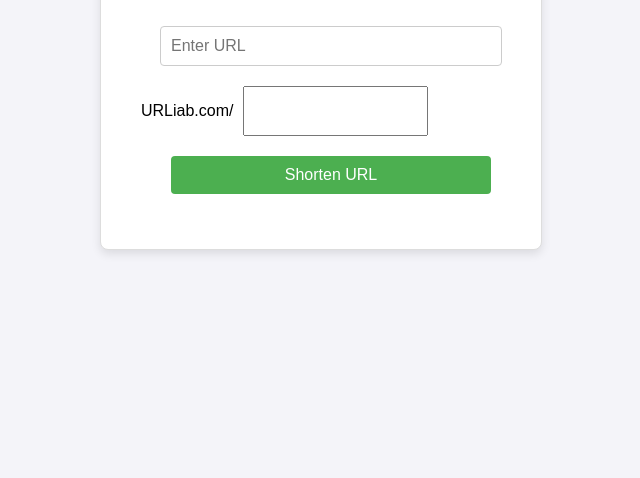
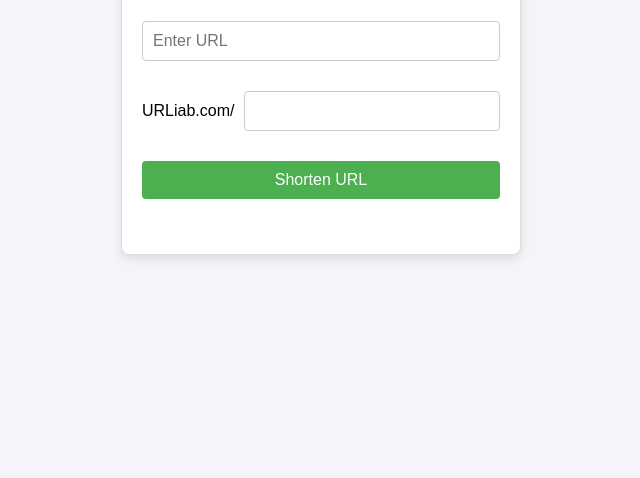
Before and after one commit to Zappls/URL-shortener, a plain HTML site: page index.html in a window 1280 px wide. Shown: the part 322-800 px from the top of the page, without its empty margins (319-959 px from the left). Drawn offline with Linux system fonts and the light colour scheme.

Commit message:
improved css a bit

```diff
--- a/index.html
+++ b/index.html
@@ -1,23 +1,24 @@
 <!DOCTYPE html>
 <html lang="en">
   <head>
-    <meta charset="UTF-8">
-    <meta name="viewport" content="width=device-width, initial-scale=1.0">
+    <meta charset="UTF-8" />
+    <meta name="viewport" content="width=device-width, initial-scale=1.0" />
     <title>URL Shortener</title>
-    <link rel="stylesheet" href="styles.css">
+    <link rel="stylesheet" href="styles.css" />
   </head>
   <body>
-
     <div class="container">
       <h1>URL Shortener</h1>
+      <div id="urlFormDiv">
         <form id="urlForm">
-        <input type="url" id="longUrl" placeholder="Enter URL" required>
+          <input type="url" id="longUrl" placeholder="Enter URL" required />
           <div id="customShortCodeDiv">
-            <p>URLiab.com/</p>
-            <input type="text" id="shortCode">
+            <label for="shortCode">URLiab.com/</label>
+            <input type="text" id="shortCode" />
           </div>
           <button type="submit">Shorten URL</button>
         </form>
+      </div>
       <div class="result" id="shortUrlDisplay"></div>
     </div>
 
--- a/styles.css
+++ b/styles.css
@@ -1,3 +1,8 @@
+/* CSS */
+* {
+  box-sizing: border-box; /* Include padding and border in element's width and height */
+}
+
 body {
   font-family: Arial, sans-serif;
   display: flex;
@@ -7,6 +12,11 @@
   margin: 0;
   background-color: #f4f4f9;
 }
+
+label {
+  align-self: center;
+}
+
 .container {
   text-align: center;
   display: flex;
@@ -18,34 +28,60 @@
   width: 400px;
   box-shadow: 0px 4px 10px rgba(0, 0, 0, 0.1);
 }
-#customShortCodeDiv {
+
+#urlForm {
   display: flex;
-    flex-direction: row;
-    gap: 10px;
-    padding: 10px 10px;
-}
-#urlForm {
-    padding: 10px;
+  flex-direction: column;
   width: 100%;
 }
-input[type="url"], button {
-    width: 80%;
+#urlFormDiv * {
+  margin: 10px 0;
+}
+#longUrl {
+  width: 100%; /* Full width of form */
   padding: 10px;
-    margin: 10px 0px;
   border-radius: 4px;
   border: 1px solid #ccc;
   font-size: 1rem;
-    align-self: center;
+  margin-bottom: 10px;
 }
+
+#customShortCodeDiv {
+  display: flex;
+  gap: 10px;
+  justify-content: center;
+  align-items: center;
+  width: 100%; /* Ensures it takes up the full width */
+}
+
+#customShortCodeDiv label {
+  flex-shrink: 0; /* Prevents label from shrinking */
+}
+
+#customShortCodeDiv input {
+  flex-grow: 1; /* Fills remaining space */
+  padding: 10px;
+  border-radius: 4px;
+  border: 1px solid #ccc;
+  font-size: 1rem;
+}
+
 button {
-    background-color: #4CAF50;
+  width: 100%; /* Matches width of #longUrl */
+  padding: 10px;
+  margin: 10px 0;
+  border-radius: 4px;
+  background-color: #4caf50;
   color: white;
   border: none;
+  font-size: 1rem;
   cursor: pointer;
 }
+
 button:hover {
   background-color: #45a049;
 }
+
 .result {
   margin-top: 15px;
   font-size: 0.9rem;
```
Lines whose indentation alone changed are shown as unchanged.
